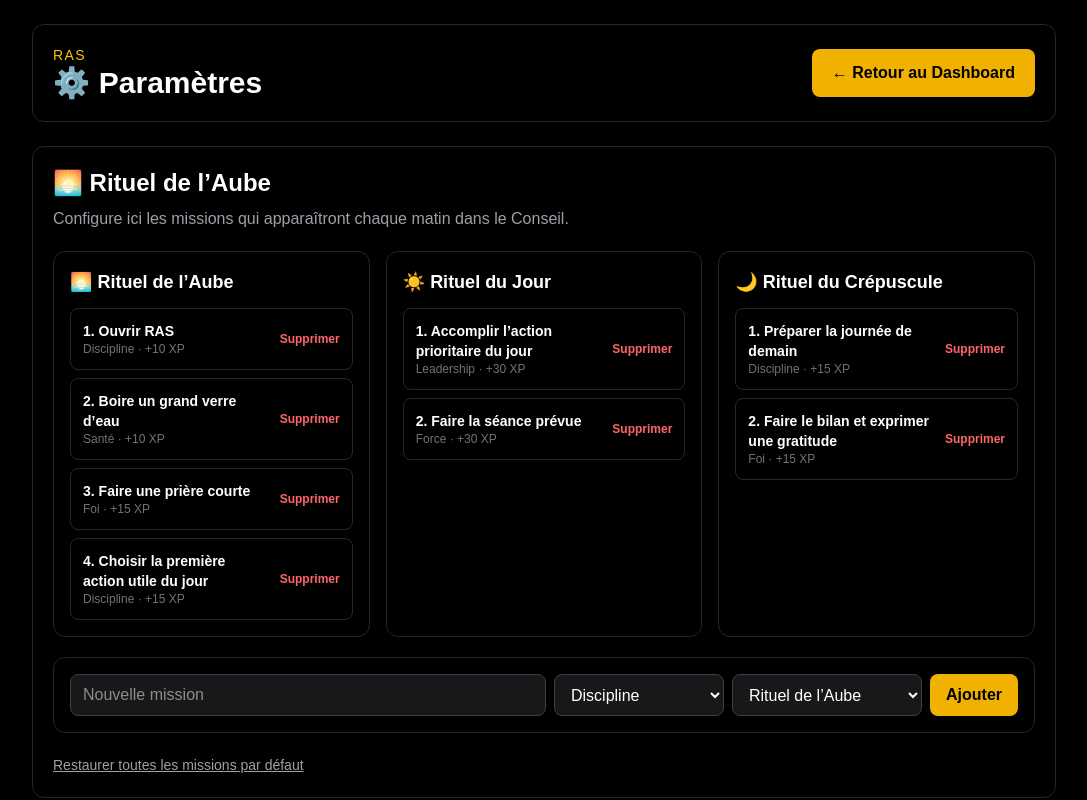
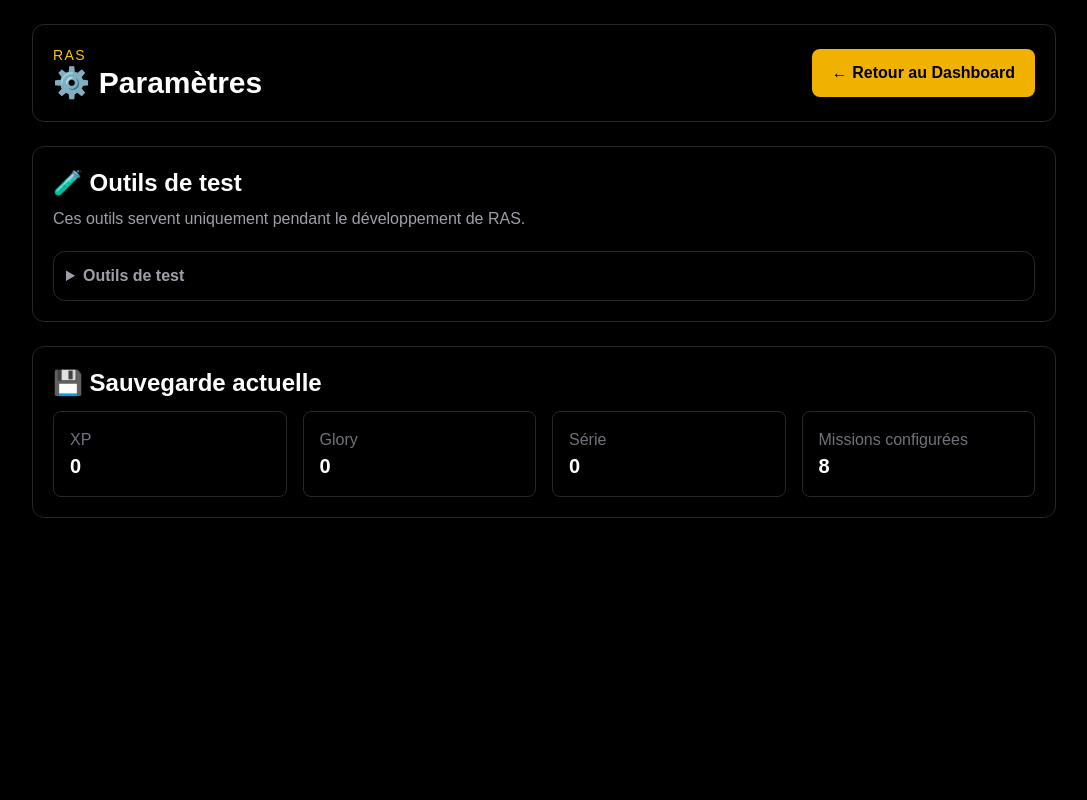
Before and after one commit to RobinWhitman/ras, a Next.js app: page /settings in a window 1280 px wide. Shown: the top 800 px of the page, without its empty margins (96-1183 px from the left). Built offline with nearby package versions, Linux system fonts and the light colour scheme.

Commit message:
Sprint 28 - Configuration sur page missions

```diff
--- a/src/app/missions/page.tsx
+++ b/src/app/missions/page.tsx
@@ -2,13 +2,18 @@
 
 import Link from "next/link";
 import { rituals } from "@/data/game";
+import MissionManager from "@/components/dashboard/MissionManager";
 import { useGame } from "@/hooks/useGame";
 
 export default function MissionsPage() {
   const {
     save,
     currentMission,
+    ritualStarted,
     accomplirMission,
+    addDailyMission,
+    removeDailyMission,
+    restoreDefaultMissions,
   } = useGame();
 
   const completedCount = save.completedMissionIds.length;
@@ -152,6 +157,24 @@ export default function MissionsPage() {
             );
           })}
         </div>
+
+        <section className="rounded-xl border border-zinc-800 p-5">
+          <h2 className="mb-2 text-2xl font-bold">
+            ⚙️ Configurer les Missions
+          </h2>
+
+          <p className="mb-5 text-zinc-400">
+            Modifie ici les missions de l’Aube, du Jour et du Crépuscule.
+          </p>
+
+          <MissionManager
+            missions={save.dailyMissions}
+            ritualStarted={ritualStarted}
+            onAddMission={addDailyMission}
+            onRemoveMission={removeDailyMission}
+            onRestoreDefaults={restoreDefaultMissions}
+          />
+        </section>
       </div>
     </main>
   );
--- a/src/app/settings/page.tsx
+++ b/src/app/settings/page.tsx
@@ -1,17 +1,12 @@
 "use client";
 
 import Link from "next/link";
-import MissionManager from "@/components/dashboard/MissionManager";
 import DebugPanel from "@/components/dashboard/DebugPanel";
 import { useGame } from "@/hooks/useGame";
 
 export default function SettingsPage() {
   const {
     save,
-    ritualStarted,
-    addDailyMission,
-    removeDailyMission,
-    restoreDefaultMissions,
     resetGame,
     simulateNewDay,
   } = useGame();
@@ -19,7 +14,7 @@ export default function SettingsPage() {
   return (
     <main className="min-h-screen bg-black p-6 text-white">
       <div className="mx-auto max-w-5xl space-y-6">
-        <header className="flex items-center justify-between border border-zinc-800 rounded-xl p-5">
+        <header className="flex items-center justify-between rounded-xl border border-zinc-800 p-5">
           <div>
             <p className="text-sm uppercase tracking-widest text-yellow-400">
               RAS
@@ -38,33 +33,13 @@ export default function SettingsPage() {
           </Link>
         </header>
 
-        <section className="border border-zinc-800 rounded-xl p-5">
-          <h2 className="mb-2 text-2xl font-bold">
-            🌅 Rituel de l’Aube
-          </h2>
-
-          <p className="mb-5 text-zinc-400">
-            Configure ici les missions qui apparaîtront chaque
-            matin dans le Conseil.
-          </p>
-
-          <MissionManager
-            missions={save.dailyMissions}
-            ritualStarted={ritualStarted}
-            onAddMission={addDailyMission}
-            onRemoveMission={removeDailyMission}
-            onRestoreDefaults={restoreDefaultMissions}
-          />
-        </section>
-
-        <section className="border border-zinc-800 rounded-xl p-5">
+        <section className="rounded-xl border border-zinc-800 p-5">
           <h2 className="mb-2 text-2xl font-bold">
             🧪 Outils de test
           </h2>
 
           <p className="mb-5 text-zinc-400">
-            Ces outils servent uniquement pendant le développement
-            de RAS.
+            Ces outils servent uniquement pendant le développement de RAS.
           </p>
 
           <DebugPanel
@@ -73,7 +48,7 @@ export default function SettingsPage() {
           />
         </section>
 
-        <section className="border border-zinc-800 rounded-xl p-5">
+        <section className="rounded-xl border border-zinc-800 p-5">
           <h2 className="mb-3 text-2xl font-bold">
             💾 Sauvegarde actuelle
           </h2>
@@ -98,7 +73,7 @@ export default function SettingsPage() {
 
             <div className="rounded-lg border border-zinc-800 p-4">
               <p className="text-zinc-500">
-                Missions du matin
+                Missions configurées
               </p>
 
               <p className="text-xl font-bold">
```
